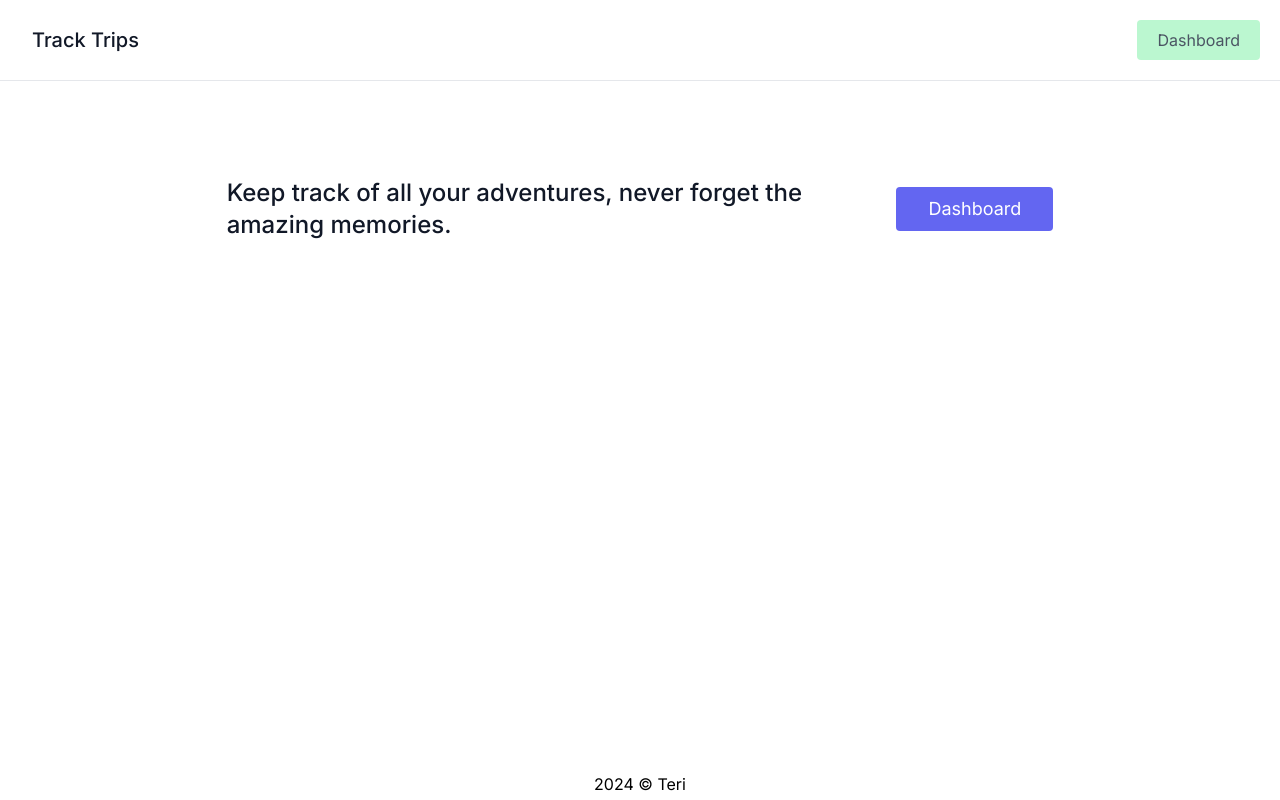
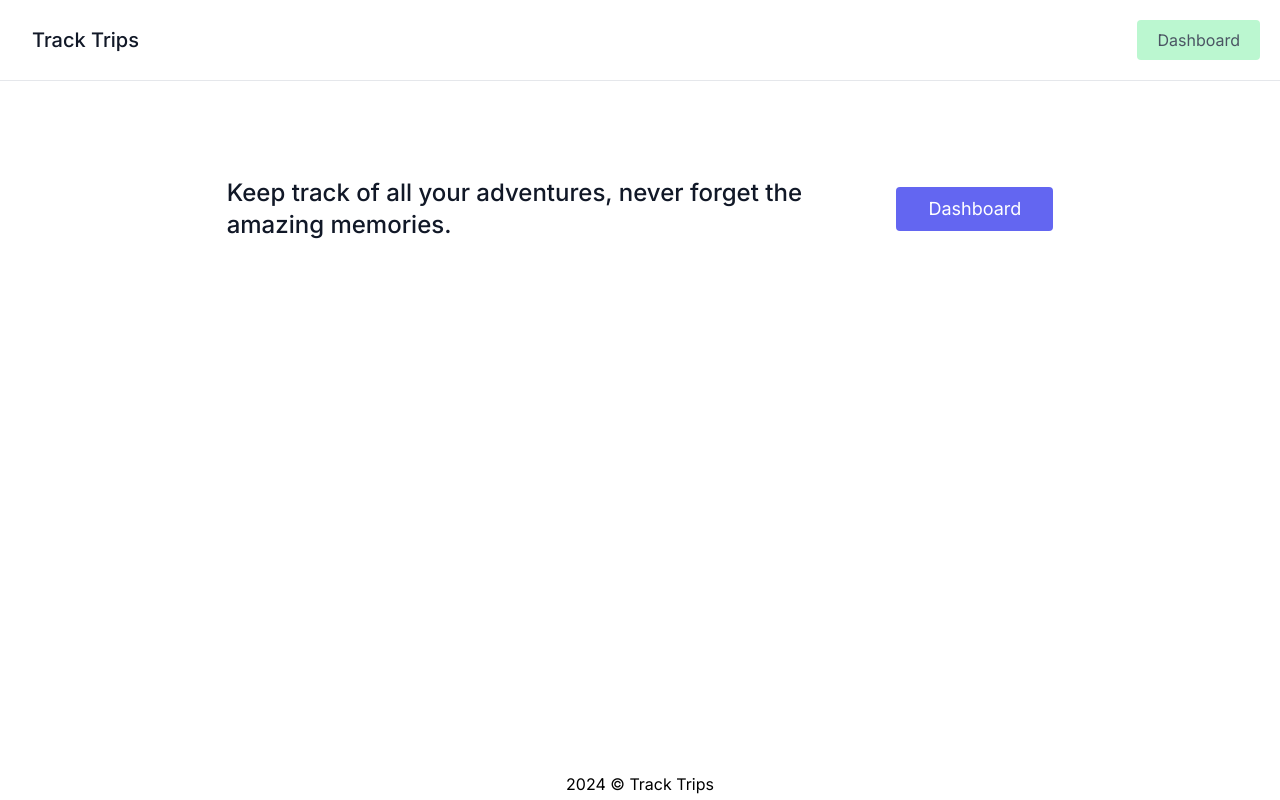
Before and after one commit to Terieyenike/track-trip-dashboard-with-xata-next, a Next.js app: page / in a window 1280 px wide. Built offline with nearby package versions, Linux system fonts and the light colour scheme.

Commit message:
Fix: change the title in the footer

```diff
--- a/components/Footer.js
+++ b/components/Footer.js
@@ -1,7 +1,9 @@
+"use client";
+
 export default function Footer() {
   return (
     <footer className='absolute bottom-0 py-1 text-center w-full'>
-      <p>2024 &copy; Teri</p>
+      <p>{new Date().getFullYear()} &copy; Track Trips</p>
     </footer>
   );
 }
```
